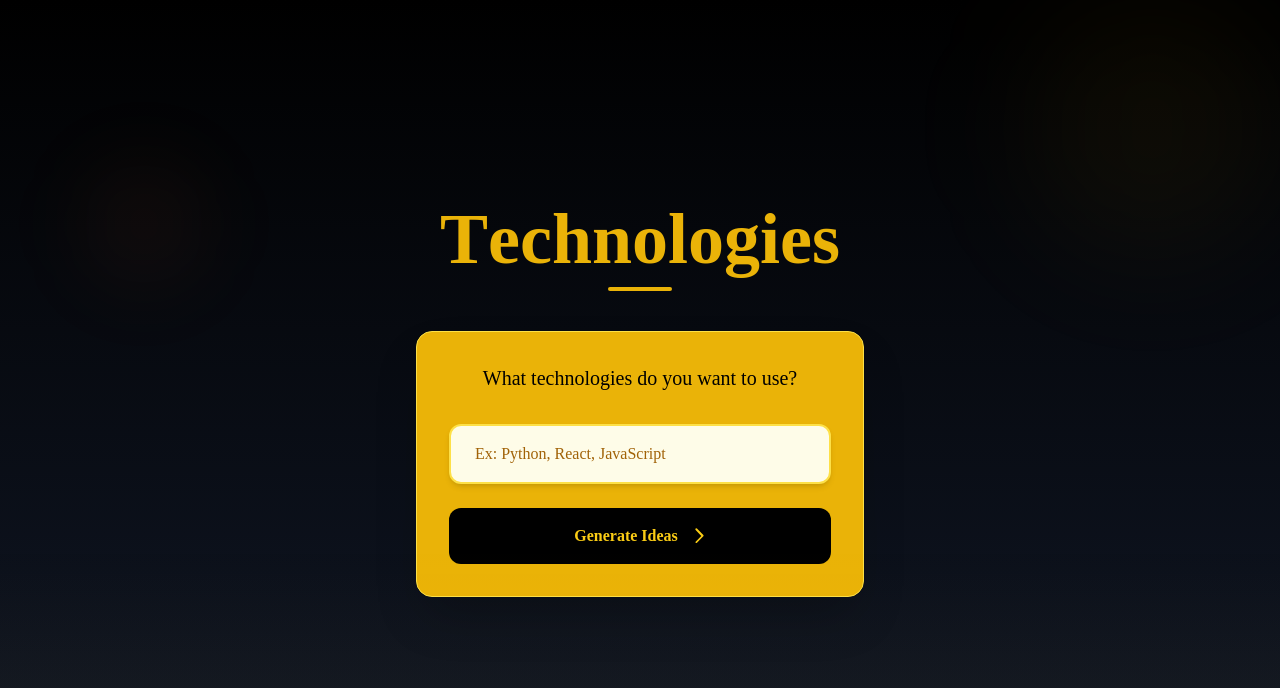
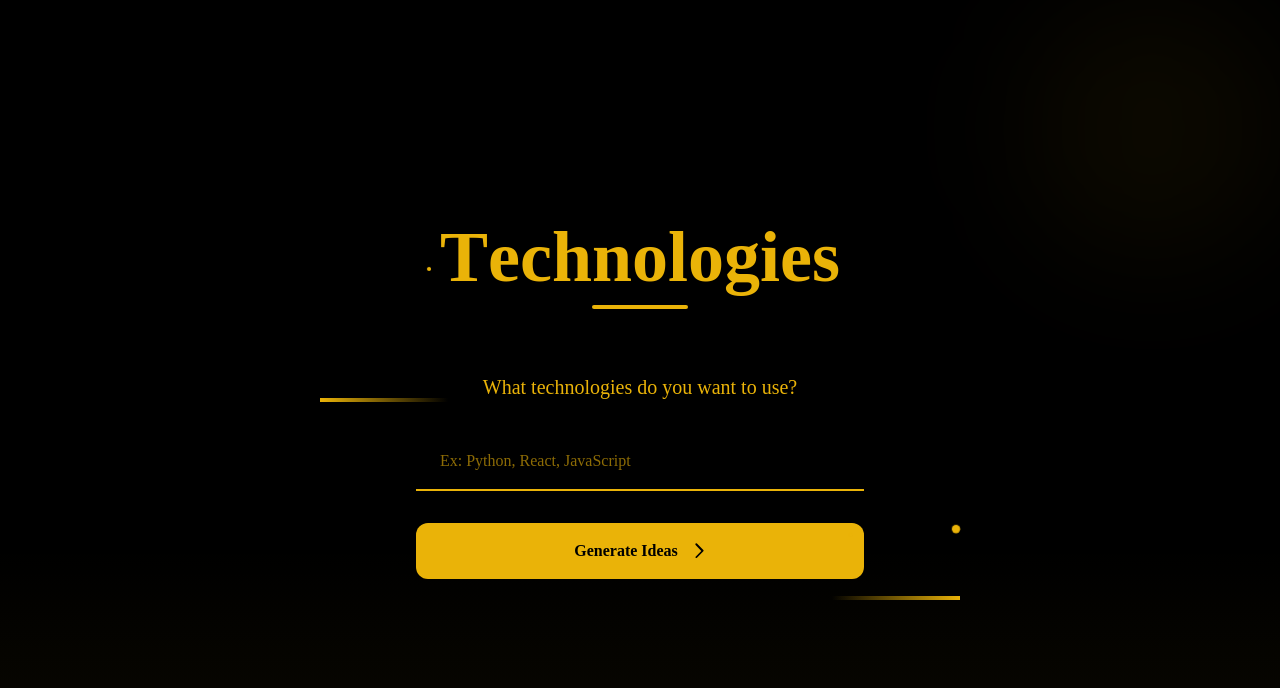
Before and after one commit to dwang1257/lightbulb, a Next.js app in the folder my-app/: page /tech in a window 1280 px wide. Shown: the top 688 px of the page. Built offline with nearby package versions, Linux system fonts and the light colour scheme.

Commit message:
UI changes

```diff
--- a/my-app/app/hobbies/page.tsx
+++ b/my-app/app/hobbies/page.tsx
@@ -19,19 +19,19 @@ export default function HobbyPage() {
   };
 
   return (
-    <div className='flex flex-col items-center justify-center min-h-screen text-center p-6 bg-black bg-gradient-to-b from-black to-gray-900'>
+    <div className='flex flex-col items-center justify-center min-h-screen text-center p-6 bg-black'>
       <div className='w-full max-w-md'>
-        <div className='mb-10'>
+        <div className='mb-16'>
           <h1 className='text-7xl font-bold mb-3 text-yellow-500'>
             <Animate letterClass={letterClass} strArray={titleArray} index={0} />
           </h1>
-          <div className='w-16 h-1 bg-yellow-500 mx-auto rounded-full'></div>
+          <div className='w-24 h-1 bg-yellow-500 mx-auto rounded-full'></div>
         </div>
 
-        <div className='bg-yellow-500 rounded-2xl shadow-2xl p-8 border border-yellow-300 backdrop-blur-sm'>
-          <p className='text-black text-xl mb-8 font-medium'>What's your favorite hobby?</p>
+        <div className='space-y-8'>
+          <p className='text-yellow-500 text-xl font-medium'>What's your favorite hobby?</p>
 
-          <form onSubmit={handleSubmit} className='space-y-6'>
+          <form onSubmit={handleSubmit} className='space-y-8'>
             <div className='relative group'>
               <input
                 type="text"
@@ -39,14 +39,14 @@ export default function HobbyPage() {
                 onChange={(e) => setHobby(e.target.value)}
                 placeholder="Ex: Cooking, Gaming, Photography"
                 required
-                className="w-full px-6 py-4 bg-yellow-50 border-2 border-yellow-300 rounded-xl text-black placeholder-yellow-700 focus:outline-none focus:ring-2 focus:ring-black focus:border-black transition-all duration-300 shadow-md"
+                className="w-full px-6 py-4 bg-transparent border-b-2 border-yellow-500 text-white placeholder-yellow-500/60 focus:outline-none focus:border-yellow-300 transition-all duration-300"
               />
-              <div className="absolute inset-0 rounded-xl bg-gradient-to-r from-yellow-400 to-orange-500 opacity-0 group-hover:opacity-20 transition-opacity duration-300 pointer-events-none"></div>
+              <div className="absolute bottom-0 left-0 w-0 h-0.5 bg-yellow-300 group-hover:w-full transition-all duration-300 ease-in-out"></div>
             </div>
 
             <button
               type="submit"
-              className="w-full px-6 py-4 bg-black text-yellow-400 font-bold rounded-xl active:bg-gray-900 transform transition-all duration-300 ease-in-out hover:scale-105 hover:shadow-lg hover:shadow-yellow-300/30 flex items-center justify-center gap-2"
+              className="w-full px-6 py-4 bg-yellow-500 text-black font-bold rounded-xl active:bg-yellow-600 transform transition-all duration-300 ease-in-out hover:scale-105 hover:shadow-lg hover:shadow-yellow-500/30 flex items-center justify-center gap-2"
             >
               <span>Next</span>
               <svg xmlns="http://www.w3.org/2000/svg" className="h-5 w-5" viewBox="0 0 20 20" fill="currentColor">
@@ -59,6 +59,11 @@ export default function HobbyPage() {
 
       <div className='absolute bottom-0 left-0 w-full h-64 bg-gradient-to-t from-yellow-500/5 to-transparent pointer-events-none'></div>
       <div className='absolute top-0 right-0 w-64 h-64 rounded-full bg-yellow-500/5 blur-3xl pointer-events-none'></div>
+
+      {/* Futuristic elements */}
+      <div className="absolute top-1/4 left-1/4 w-1 h-1 bg-yellow-500 rounded-full animate-pulse"></div>
+      <div className="absolute bottom-1/3 right-1/3 w-2 h-2 bg-yellow-500 rounded-full animate-pulse" style={{animationDelay: '0.5s'}}></div>
+      <div className="absolute top-1/2 right-1/4 w-1 h-1 bg-yellow-500 rounded-full animate-pulse" style={{animationDelay: '1s'}}></div>
     </div>
   );
 }
--- a/my-app/app/page.tsx
+++ b/my-app/app/page.tsx
@@ -16,7 +16,7 @@ export default function HomePage() {
     // Set a timeout to change the animation class after initial animation
     const timeoutId = setTimeout(() => {
       setLetterClass('text-animate-hover');
-    }, 2000); // Added a 2-second delay
+    }, 1); // Added a 2-second delay
 
     return () => clearTimeout(timeoutId);
   }, []);
--- a/my-app/app/tech/page.tsx
+++ b/my-app/app/tech/page.tsx
@@ -23,19 +23,19 @@ export default function TechnologiesPage() {
   };
 
   return (
-    <div className='flex flex-col items-center justify-center min-h-screen text-center p-6 bg-black bg-gradient-to-b from-black to-gray-900'>
+    <div className='flex flex-col items-center justify-center min-h-screen text-center p-6 bg-black'>
       <div className='w-full max-w-md'>
-        <div className='mb-10'>
+        <div className='mb-16'>
           <h1 className='text-7xl font-bold mb-3 text-yellow-500'>
             <Animate letterClass='text-animate' strArray={['T', 'e', 'c', 'h', 'n', 'o', 'l', 'o', 'g', 'i', 'e', 's']} index={0} />
           </h1>
-          <div className='w-16 h-1 bg-yellow-500 mx-auto rounded-full'></div>
+          <div className='w-24 h-1 bg-yellow-500 mx-auto rounded-full'></div>
         </div>
 
-        <div className='bg-yellow-500 rounded-2xl shadow-2xl p-8 border border-yellow-300 backdrop-blur-sm'>
-          <p className='text-black text-xl mb-8 font-medium'>What technologies do you want to use?</p>
+        <div className='space-y-8'>
+          <p className='text-yellow-500 text-xl font-medium'>What technologies do you want to use?</p>
 
-          <form onSubmit={handleSubmit} className='space-y-6'>
+          <form onSubmit={handleSubmit} className='space-y-8'>
             <div className='relative group'>
               <input
                 type="text"
@@ -43,14 +43,14 @@ export default function TechnologiesPage() {
                 onChange={(e) => setTechnologies(e.target.value)}
                 placeholder="Ex: Python, React, JavaScript"
                 required
-                className="w-full px-6 py-4 bg-yellow-50 border-2 border-yellow-300 rounded-xl text-black placeholder-yellow-700 focus:outline-none focus:ring-2 focus:ring-black focus:border-black transition-all duration-300 shadow-md"
+                className="w-full px-6 py-4 bg-transparent border-b-2 border-yellow-500 text-white placeholder-yellow-500/60 focus:outline-none focus:border-yellow-300 transition-all duration-300"
               />
-              <div className="absolute inset-0 rounded-xl bg-gradient-to-r from-yellow-400 to-orange-500 opacity-0 group-hover:opacity-20 transition-opacity duration-300 pointer-events-none"></div>
+              <div className="absolute bottom-0 left-0 w-0 h-0.5 bg-yellow-300 group-hover:w-full transition-all duration-300 ease-in-out"></div>
             </div>
 
             <button
               type="submit"
-              className="w-full px-6 py-4 bg-black text-yellow-400 font-bold rounded-xl active:bg-gray-900 transform transition-all duration-300 ease-in-out hover:scale-105 hover:shadow-lg hover:shadow-yellow-300/30 flex items-center justify-center gap-2"
+              className="w-full px-6 py-4 bg-yellow-500 text-black font-bold rounded-xl active:bg-yellow-600 transform transition-all duration-300 ease-in-out hover:scale-105 hover:shadow-lg hover:shadow-yellow-500/30 flex items-center justify-center gap-2"
             >
               <span>Generate Ideas</span>
               <svg xmlns="http://www.w3.org/2000/svg" className="h-5 w-5" viewBox="0 0 20 20" fill="currentColor">
@@ -63,7 +63,15 @@ export default function TechnologiesPage() {
 
       <div className='absolute bottom-0 left-0 w-full h-64 bg-gradient-to-t from-yellow-500/5 to-transparent pointer-events-none'></div>
       <div className='absolute top-0 right-0 w-64 h-64 rounded-full bg-yellow-500/5 blur-3xl pointer-events-none'></div>
-      <div className='absolute top-40 left-20 w-32 h-32 rounded-full bg-orange-500/5 blur-2xl pointer-events-none'></div>
+
+      {/* Add futuristic elements */}
+      <div className="absolute left-1/4 w-32 h-1 bg-gradient-to-r from-yellow-500 to-transparent"></div>
+      <div className="absolute right-1/4 bottom-1/4 w-32 h-1 bg-gradient-to-l from-yellow-500 to-transparent"></div>
+
+      {/* Add subtle animated dots */}
+      <div className="absolute top-1/3 left-1/3 w-1 h-1 bg-yellow-500 rounded-full animate-pulse"></div>
+      <div className="absolute bottom-1/3 right-1/4 w-2 h-2 bg-yellow-500 rounded-full animate-pulse" style={{animationDelay: '0.5s'}}></div>
+      <div className="absolute top-2/3 right-1/3 w-1 h-1 bg-yellow-500 rounded-full animate-pulse" style={{animationDelay: '1s'}}></div>
     </div>
   );
 }
```
